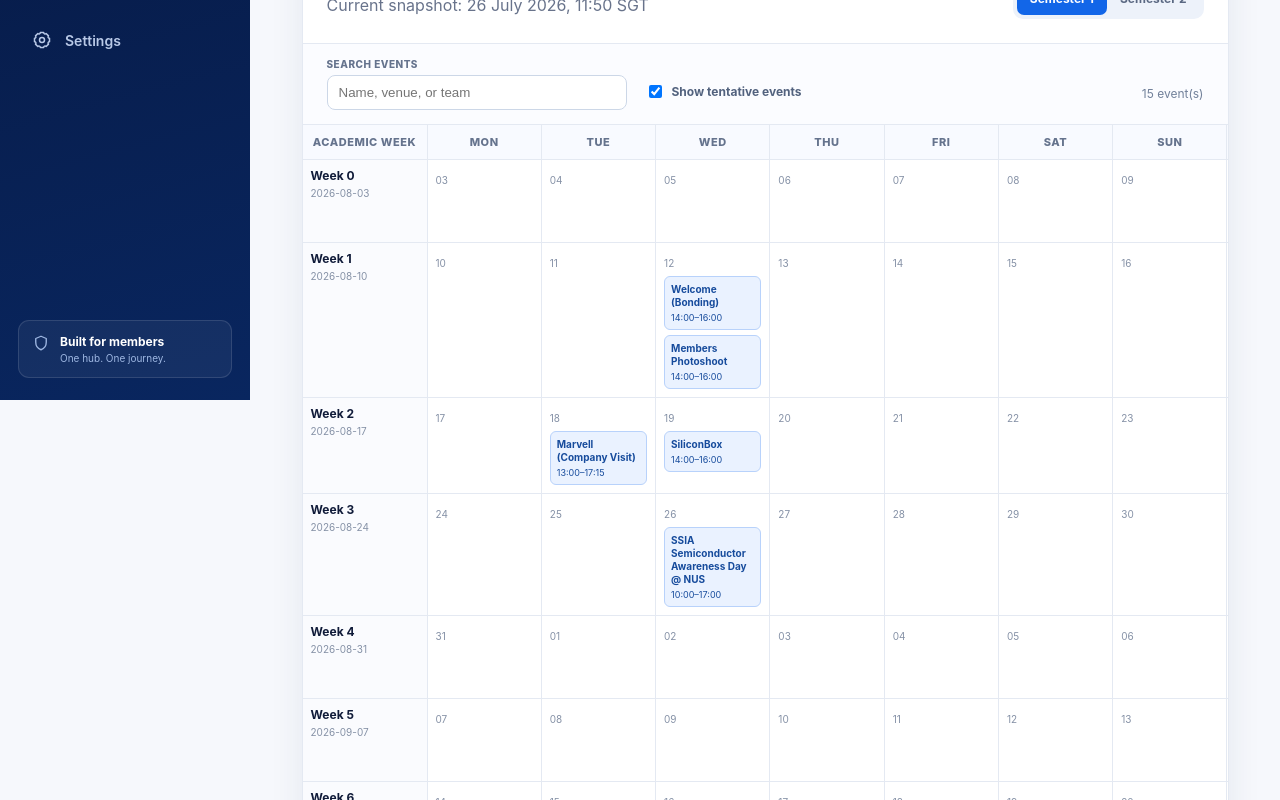
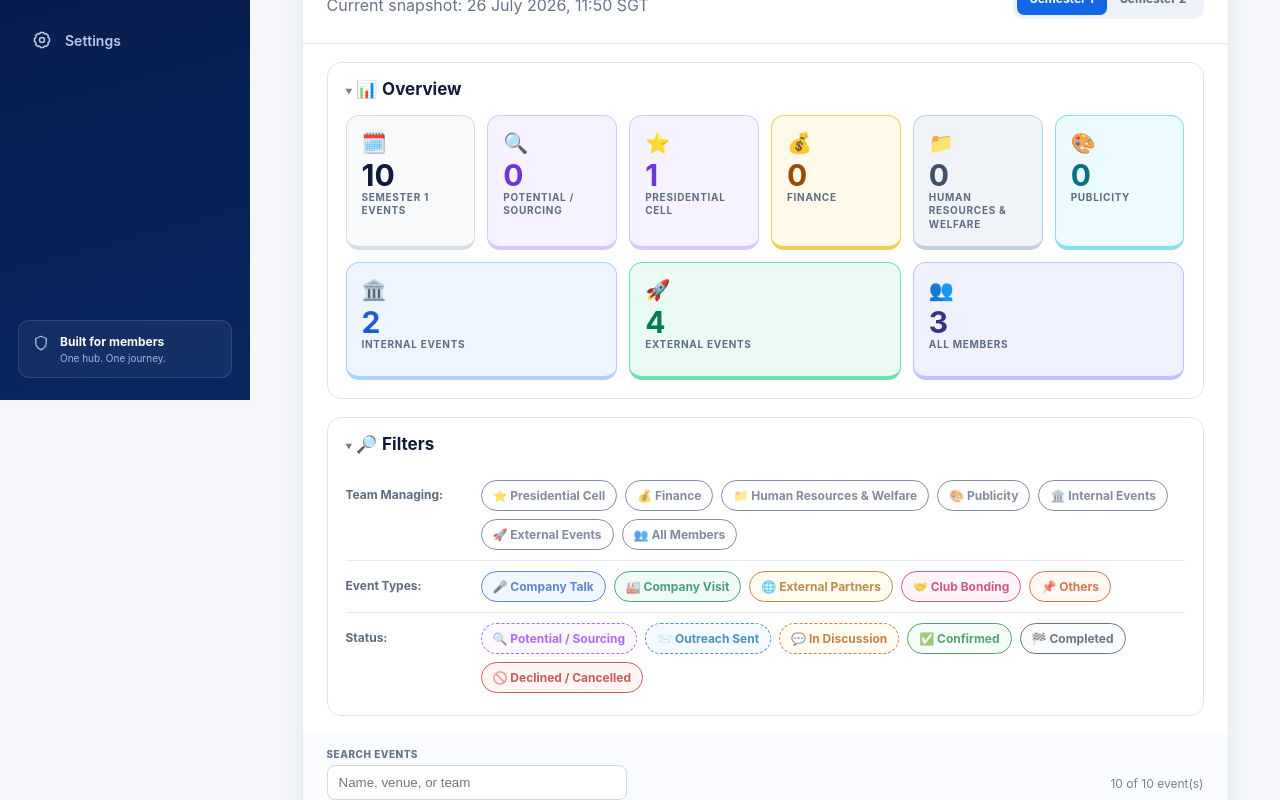
Before and after one commit to botaozheng180-netizen/NUSSCC-Digital-Hub, a Next.js app: page /events in a window 1280 px wide. Shown: the part 400-1200 px from the top of the page. Built offline with nearby package versions, Linux system fonts and the light colour scheme.

Commit message:
Add calendar overview and filters

```diff
--- a/app/globals.css
+++ b/app/globals.css
@@ -83,6 +83,118 @@ body {
   border-bottom: 1px solid #fde68a;
   font-size: 13px;
 }
+.calendar-panel {
+  margin: 18px 24px;
+  border: 1px solid #dfe4ec;
+  border-radius: 14px;
+  background: white;
+}
+.calendar-panel summary {
+  padding: 16px 18px;
+  cursor: pointer;
+  font-size: 17px;
+  list-style-position: inside;
+}
+.calendar-panel summary::marker {
+  color: #72809a;
+  font-size: 10px;
+}
+.overview-grid {
+  display: grid;
+  grid-template-columns: repeat(6, minmax(105px, 1fr));
+  gap: 12px;
+  padding: 0 18px 18px;
+}
+.overview-card {
+  min-height: 118px;
+  padding: 15px;
+  border: 1px solid #d8dee8;
+  border-bottom-width: 4px;
+  border-radius: 13px;
+  background: #f8fafc;
+}
+.overview-card span,
+.overview-card strong,
+.overview-card small {
+  display: block;
+}
+.overview-card span {
+  font-size: 20px;
+}
+.overview-card strong {
+  margin: 5px 0 1px;
+  font-size: 30px;
+  line-height: 1;
+}
+.overview-card small {
+  color: #5e6c84;
+  font-size: 10px;
+  font-weight: 750;
+  line-height: 1.35;
+  text-transform: uppercase;
+  letter-spacing: 0.07em;
+}
+.overview-card:nth-child(n + 7) {
+  grid-column: span 2;
+}
+.overview-potential,
+.team-presidential { color: #6d35dc; background: #f7f2ff; border-color: #d9c8ff; }
+.team-finance { color: #9a4b00; background: #fff9e9; border-color: #f4cc59; }
+.team-hr { color: #40516a; background: #f0f4f8; border-color: #c5d0dd; }
+.team-publicity { color: #08718a; background: #ecfbfd; border-color: #84e2ec; }
+.team-internal { color: #1d5bd1; background: #eef5ff; border-color: #acd0ff; }
+.team-external { color: #057a59; background: #e9fbf3; border-color: #6ce0ad; }
+.team-allmembers { color: #37308c; background: #f0f1ff; border-color: #bdc4ff; }
+.filter-groups {
+  padding: 0 18px 12px;
+}
+.filter-group {
+  display: grid;
+  grid-template-columns: 125px 1fr;
+  align-items: start;
+  gap: 10px;
+  padding: 10px 0;
+  border-top: 1px solid #e4e8ef;
+}
+.filter-group:first-child {
+  border-top: 0;
+}
+.filter-group > strong {
+  padding-top: 7px;
+  color: #5d6b82;
+  font-size: 12px;
+}
+.filter-group > div {
+  display: flex;
+  gap: 8px;
+  flex-wrap: wrap;
+}
+.filter-chip {
+  padding: 7px 11px;
+  border: 1px solid currentColor;
+  border-radius: 999px;
+  color: #53617a;
+  background: white;
+  cursor: pointer;
+  font-size: 12px;
+  font-weight: 700;
+  opacity: 0.72;
+}
+.filter-chip.active {
+  opacity: 1;
+  box-shadow: inset 0 0 0 1px currentColor, 0 2px 6px rgba(20, 37, 73, 0.1);
+}
+.filter-chip.type-industry { color: #2457bd; background: #edf5ff; }
+.filter-chip.type-visit { color: #087856; background: #e9fbf2; }
+.filter-chip.type-extpartner { color: #a16207; background: #fffbea; }
+.filter-chip.type-bonding { color: #be185d; background: #fff0f7; }
+.filter-chip.type-external { color: #c2410c; background: #fff5ed; }
+.filter-chip.status-potential { color: #9333ea; background: #faf5ff; border-style: dashed; }
+.filter-chip.status-contacted { color: #0369a1; background: #f0f9ff; border-style: dashed; }
+.filter-chip.status-discussion { color: #b45309; background: #fffbeb; border-style: dashed; }
+.filter-chip.status-confirmed { color: #15803d; background: #f0fdf4; }
+.filter-chip.status-completed { color: #334155; background: #f8fafc; }
+.filter-chip.status-declined { color: #b91c1c; background: #fef2f2; }
 .calendar-filters {
   display: flex;
   align-items: flex-end;
@@ -221,6 +333,10 @@ body {
 .calendar-event.status-discussion {
   border-style: dashed;
 }
+.calendar-event.type-visit { color: #086447; background: #e3f8ed; border-color: #8bd6b4; }
+.calendar-event.type-extpartner { color: #8a5706; background: #fff8dc; border-color: #efd16e; }
+.calendar-event.type-bonding { color: #a51c5b; background: #fdf0f7; border-color: #efb8d1; }
+.calendar-event.type-external { color: #a84311; background: #fff2e9; border-color: #f3b98f; }
 .event-dialog-backdrop {
   position: fixed;
   inset: 0;
@@ -312,6 +428,15 @@ body {
     align-items: stretch;
     flex-direction: column;
     gap: 10px;
+  }
+  .overview-grid {
+    grid-template-columns: repeat(2, minmax(120px, 1fr));
+  }
+  .overview-card:nth-child(n + 7) {
+    grid-column: span 1;
+  }
+  .filter-group {
+    grid-template-columns: 1fr;
   }
   .calendar-filters input[type="search"] {
     width: 100%;
--- a/components/events/read-only-calendar.tsx
+++ b/components/events/read-only-calendar.tsx
@@ -4,9 +4,40 @@ import { useEffect, useMemo, useState } from "react";
 import { AY2627_WEEKS, academicDateToISO } from "@/lib/events/academic-calendar";
 import { AY2627_PREVIEW_EVENTS } from "@/lib/events/ay2627-preview-data";
 import { readLegacyLocalEvents, type LocalEventReadResult } from "@/lib/events/local-storage";
-import { WEEKDAYS, type CalendarEvent } from "@/lib/events/model";
+import {
+  EVENT_STATUSES,
+  EVENT_TEAMS,
+  EVENT_TYPES,
+  WEEKDAYS,
+  type CalendarEvent,
+} from "@/lib/events/model";
 
 const EMPTY: LocalEventReadResult = { events: [], rejected: 0, issues: [], source: "empty" };
+
+const TEAM_META = {
+  presidential: ["⭐", "Presidential Cell"],
+  finance: ["💰", "Finance"],
+  hr: ["📁", "Human Resources & Welfare"],
+  publicity: ["🎨", "Publicity"],
+  internal: ["🏛️", "Internal Events"],
+  external: ["🚀", "External Events"],
+  allmembers: ["👥", "All Members"],
+} as const;
+const TYPE_META = {
+  industry: ["🎤", "Company Talk"],
+  visit: ["🏭", "Company Visit"],
+  extpartner: ["🌐", "External Partners"],
+  bonding: ["🤝", "Club Bonding"],
+  external: ["📌", "Others"],
+} as const;
+const STATUS_META = {
+  potential: ["🔍", "Potential / Sourcing"],
+  contacted: ["📨", "Outreach Sent"],
+  discussion: ["💬", "In Discussion"],
+  confirmed: ["✅", "Confirmed"],
+  completed: ["🏁", "Completed"],
+  declined: ["🚫", "Declined / Cancelled"],
+} as const;
 
 function eventDate(event: CalendarEvent) {
   return academicDateToISO(event.public.start.weekId, event.public.start.day) ?? "";
@@ -32,7 +63,9 @@ export function ReadOnlyCalendar() {
   const [loaded, setLoaded] = useState(false);
   const [selected, setSelected] = useState<CalendarEvent | null>(null);
   const [query, setQuery] = useState("");
-  const [showTentative, setShowTentative] = useState(true);
+  const [teamFilters, setTeamFilters] = useState<string[]>([]);
+  const [typeFilters, setTypeFilters] = useState<string[]>([]);
+  const [statusFilters, setStatusFilters] = useState<string[]>([]);
 
   useEffect(() => {
     try {
@@ -53,17 +86,29 @@ export function ReadOnlyCalendar() {
     [semester],
   );
   const sourceEvents = result.events.length ? result.events : AY2627_PREVIEW_EVENTS;
+  const semesterEvents = useMemo(
+    () => sourceEvents.filter((event) => event.public.start.weekId.startsWith(`s${semester}`)),
+    [semester, sourceEvents],
+  );
+  const teamCounts = useMemo(
+    () => Object.fromEntries(EVENT_TEAMS.map((team) => [team, semesterEvents.filter((event) => event.planning.teams.includes(team)).length])),
+    [semesterEvents],
+  );
+  const toggleFilter = (value: string, values: string[], update: (values: string[]) => void) =>
+    update(values.includes(value) ? values.filter((item) => item !== value) : [...values, value]);
   const visibleEvents = useMemo(() => {
     const normalizedQuery = query.trim().toLowerCase();
-    return sourceEvents.filter((event) => {
-      if (!showTentative && ["potential", "contacted", "discussion"].includes(event.planning.status)) return false;
+    return semesterEvents.filter((event) => {
+      if (teamFilters.length && !event.planning.teams.some((team) => teamFilters.includes(team))) return false;
+      if (typeFilters.length && !typeFilters.includes(event.public.type)) return false;
+      if (statusFilters.length && !statusFilters.includes(event.planning.status)) return false;
       if (!normalizedQuery) return true;
       return [event.public.name, event.public.venue, event.public.description, ...event.planning.teams]
         .join(" ")
         .toLowerCase()
         .includes(normalizedQuery);
     });
-  }, [query, showTentative, sourceEvents]);
+  }, [query, semesterEvents, statusFilters, teamFilters, typeFilters]);
   const eventsByDate = useMemo(() => {
     const map = new Map<string, CalendarEvent[]>();
     visibleEvents.forEach((event) => {
@@ -102,6 +147,37 @@ export function ReadOnlyCalendar() {
         </div>
       </div>
 
+      <details className="calendar-panel overview-panel" open>
+        <summary>📊 <strong>Overview</strong></summary>
+        <div className="overview-grid">
+          <article className="overview-card overview-total"><span>🗓️</span><strong>{semesterEvents.length}</strong><small>Semester {semester} events</small></article>
+          <article className="overview-card overview-potential"><span>🔍</span><strong>{semesterEvents.filter((event) => event.planning.status === "potential").length}</strong><small>Potential / sourcing</small></article>
+          {EVENT_TEAMS.map((team) => (
+            <article className={`overview-card team-${team}`} key={team}>
+              <span>{TEAM_META[team][0]}</span><strong>{teamCounts[team]}</strong><small>{TEAM_META[team][1]}</small>
+            </article>
+          ))}
+        </div>
+      </details>
+
+      <details className="calendar-panel filters-panel" open>
+        <summary>🔎 <strong>Filters</strong></summary>
+        <div className="filter-groups">
+          <div className="filter-group">
+            <strong>Team Managing:</strong>
+            <div>{EVENT_TEAMS.map((team) => <button type="button" className={`filter-chip team-${team} ${teamFilters.includes(team) ? "active" : ""}`} onClick={() => toggleFilter(team, teamFilters, setTeamFilters)} key={team}>{TEAM_META[team][0]} {TEAM_META[team][1]}</button>)}</div>
+          </div>
+          <div className="filter-group">
+            <strong>Event Types:</strong>
+            <div>{EVENT_TYPES.map((type) => <button type="button" className={`filter-chip type-${type} ${typeFilters.includes(type) ? "active" : ""}`} onClick={() => toggleFilter(type, typeFilters, setTypeFilters)} key={type}>{TYPE_META[type][0]} {TYPE_META[type][1]}</button>)}</div>
+          </div>
+          <div className="filter-group">
+            <strong>Status:</strong>
+            <div>{EVENT_STATUSES.map((status) => <button type="button" className={`filter-chip status-${status} ${statusFilters.includes(status) ? "active" : ""}`} onClick={() => toggleFilter(status, statusFilters, setStatusFilters)} key={status}>{STATUS_META[status][0]} {STATUS_META[status][1]}</button>)}</div>
+          </div>
+        </div>
+      </details>
+
       <div className="calendar-filters">
         <label>
           <span>Search events</span>
@@ -112,15 +188,7 @@ export function ReadOnlyCalendar() {
             placeholder="Name, venue, or team"
           />
         </label>
-        <label className="tentative-toggle">
-          <input
-            type="checkbox"
-            checked={showTentative}
-            onChange={(event) => setShowTentative(event.target.checked)}
-          />
-          Show tentative events
-        </label>
-        <span>{visibleEvents.length} event(s)</span>
+        <span>{visibleEvents.length} of {semesterEvents.length} event(s)</span>
       </div>
 
       {loaded && result.issues.length > 0 && (
@@ -150,7 +218,7 @@ export function ReadOnlyCalendar() {
                     {events.map((event) => (
                       <button
                         type="button"
-                        className={`calendar-event status-${event.planning.status}`}
+                        className={`calendar-event type-${event.public.type} status-${event.planning.status}`}
                         key={event.id}
                         onClick={() => setSelected(event)}
                       >
```
